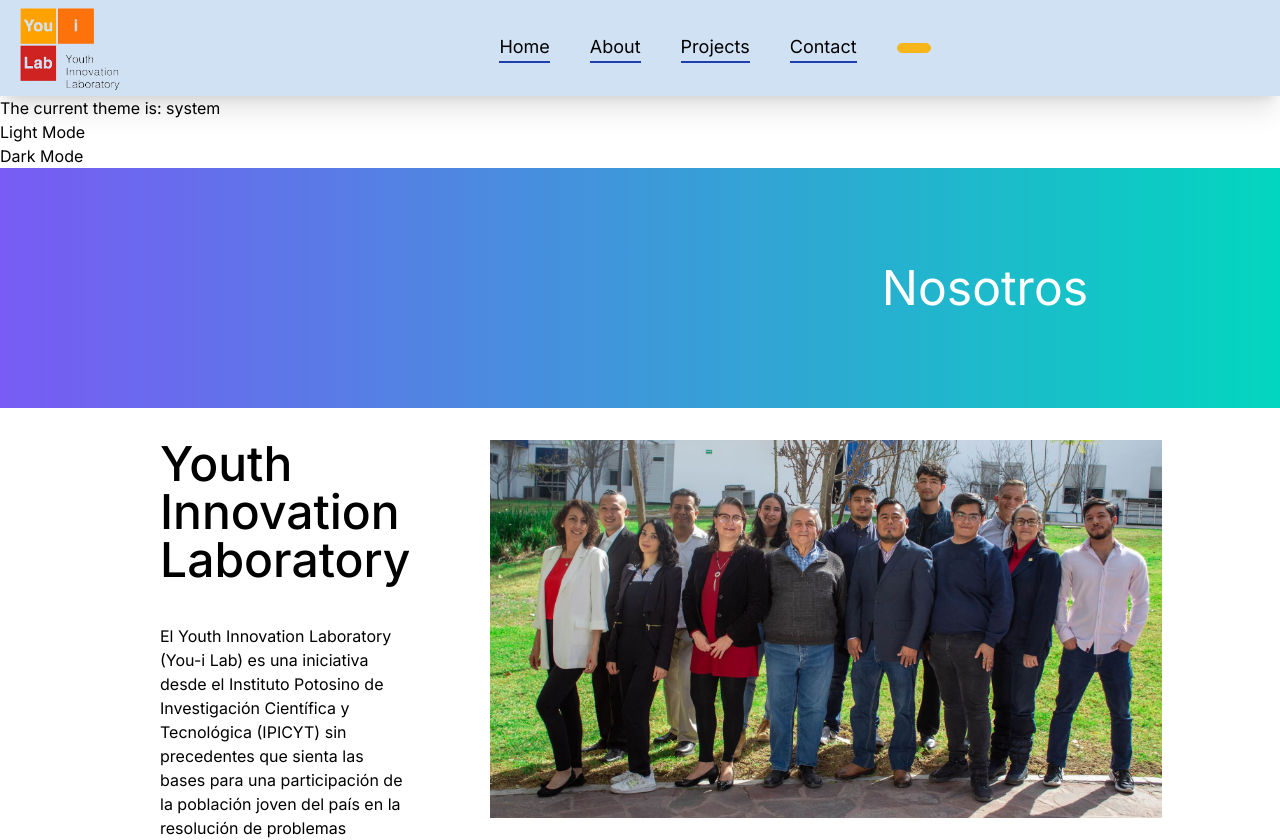
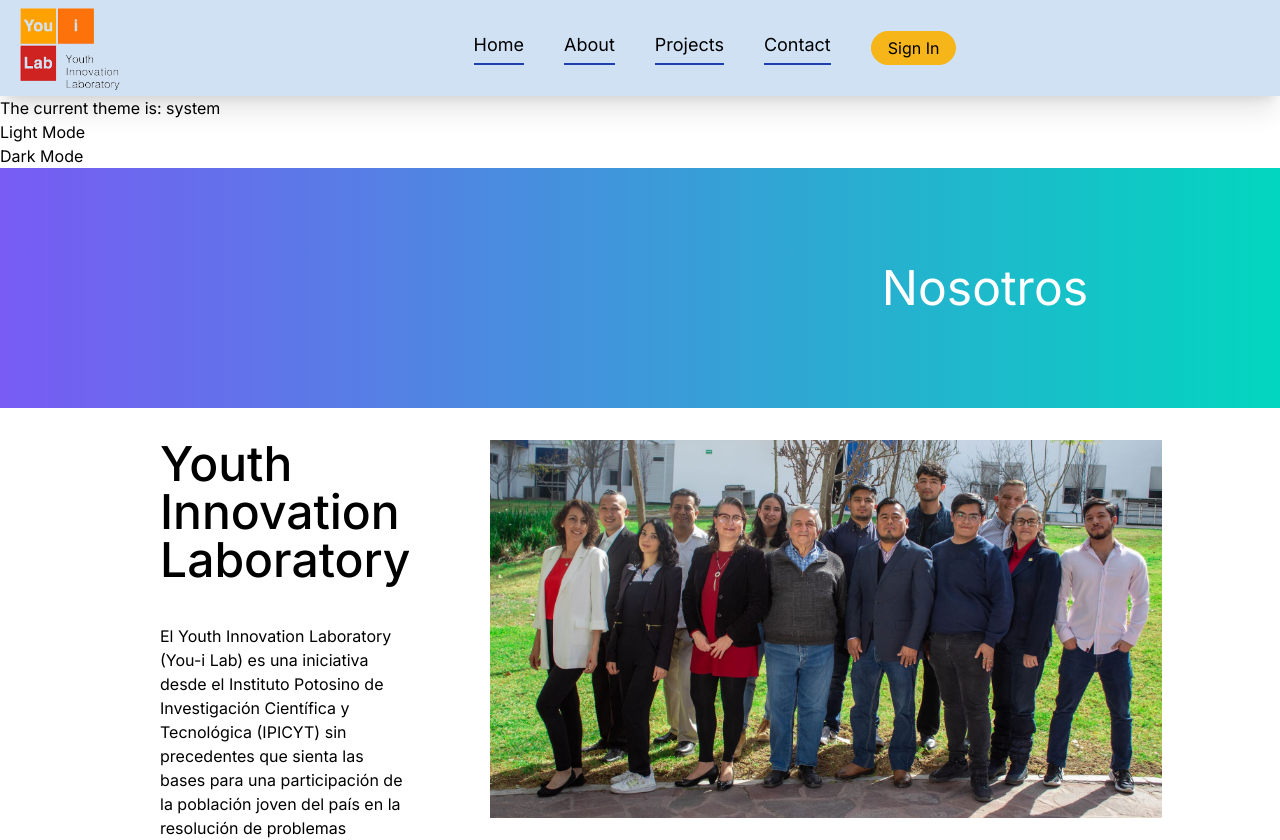
Before and after one commit to Martinvega17/you-ilab-next, a Next.js app: page /About in a window 1280 px wide. Shown: the top 840 px of the page. Built offline with nearby package versions, Linux system fonts and the light colour scheme.

Commit message:
add dark prov

```diff
--- a/app/components/NavBar.jsx
+++ b/app/components/NavBar.jsx
@@ -3,7 +3,6 @@ import React, { useState } from "react";
 import logo_you_i_lab from "../assets/logos/logo-you-i_lab.png";
 import Image from "next/image";
 import Link from "next/link";
-import ThemeSwitcher from "@/ThemeSwitcher";
 import { BsList, BsPinterest, BsX, BsYoutube } from "react-icons/bs"
 
 const styles = {
@@ -42,7 +41,7 @@ function NavBar() {
                 <Link href="/Contact">Contact</Link>
               </li>
               <li className="flex items-center space-x-5 text-[#F6B519] ml-10">
-                <h3 className="cursor-pointer border border-[#F6B519] px-4 py-1 rounded-full bg-[#F6B519] text-black hover:bg-black hover:text-[#F6B519] ease-in-out duration-300">{ThemeSwitcher}</h3>
+                <h3 className="cursor-pointer border border-[#F6B519] px-4 py-1 rounded-full bg-[#F6B519] text-black hover:bg-black hover:text-[#F6B519] ease-in-out duration-300">Sign In</h3>
               </li>
             </ul>
           </div>
```
